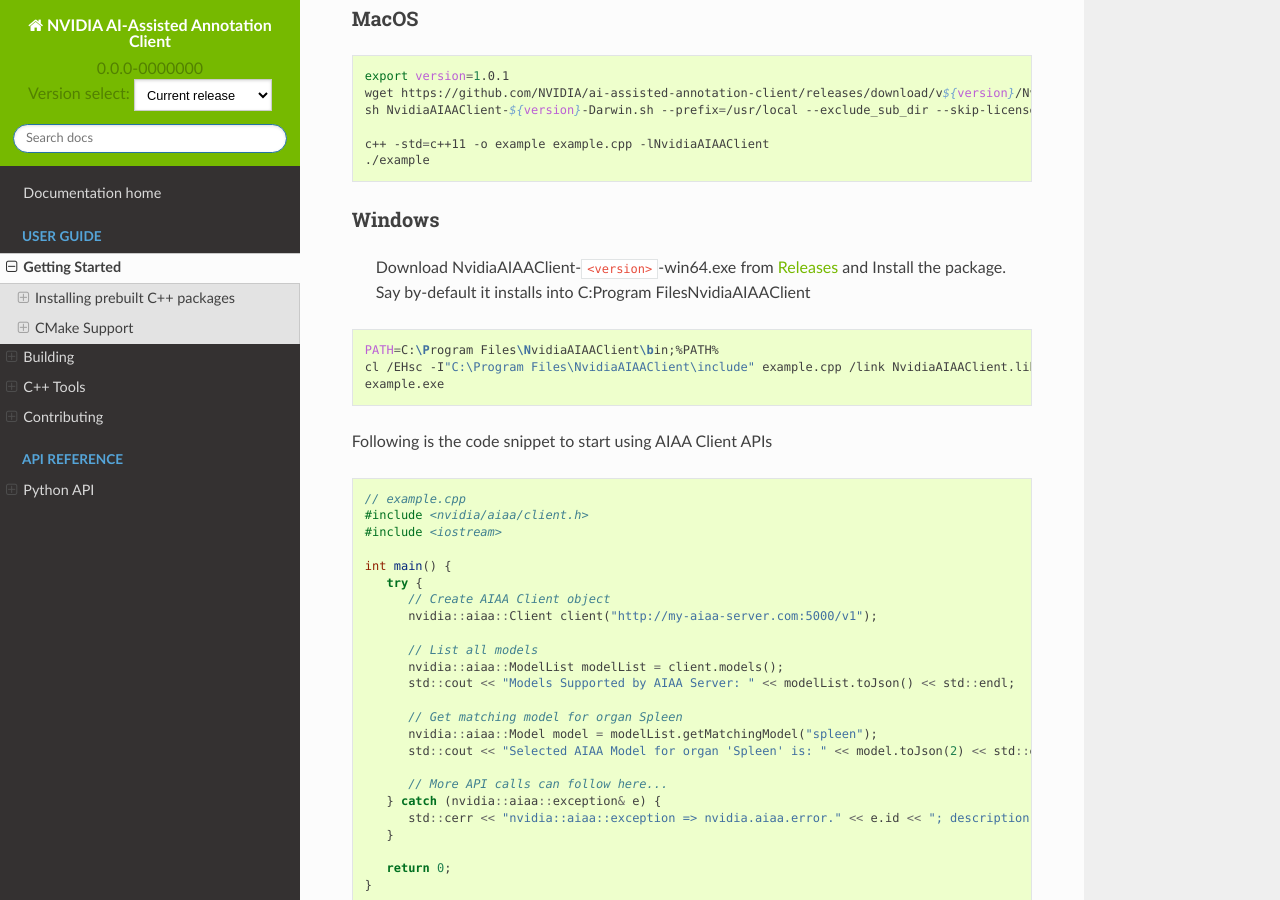
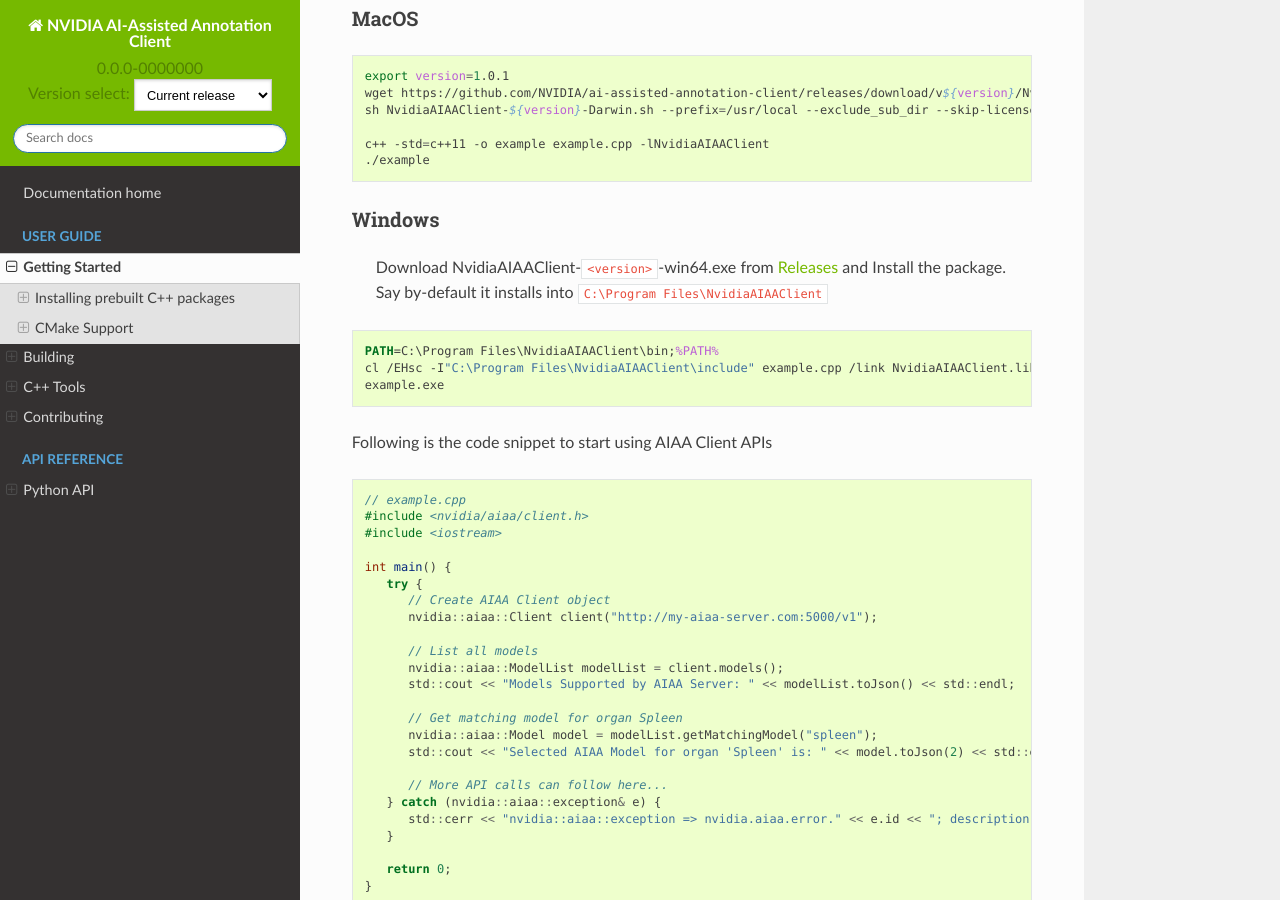
Before and after one commit to NVIDIA/ai-assisted-annotation-client, a Sphinx documentation site: the page built from docs/quickstart.rst, in a window 1280 px wide and 900 px high, scrolled down 702 px. Built offline with Sphinx 7.4.7 and the Read the Docs theme 2.0.0, drawn with Linux system fonts in a browser that asks for light colours; pages that are not in the unit, such as notebooks, are missing from menus.

Commit message:
Fix Windows path display (#27)
* Fix Windows path display

* Change code block from bash to batch

```diff
--- a/docs/quickstart.rst
+++ b/docs/quickstart.rst
@@ -70,9 +70,9 @@
 
 Windows
 ^^^^^^^
-   Download NvidiaAIAAClient-``<version>``-win64.exe from `Releases <https://github.com/NVIDIA/ai-assisted-annotation-client/releases>`_ and Install the package.  Say by-default it installs into C:\Program Files\NvidiaAIAAClient
+   Download NvidiaAIAAClient-``<version>``-win64.exe from `Releases <https://github.com/NVIDIA/ai-assisted-annotation-client/releases>`_ and Install the package.  Say by-default it installs into ``C:\Program Files\NvidiaAIAAClient``
 
-.. code-block:: bash
+.. code-block:: batch
 
    PATH=C:\Program Files\NvidiaAIAAClient\bin;%PATH%
    cl /EHsc -I"C:\Program Files\NvidiaAIAAClient\include" example.cpp /link NvidiaAIAAClient.lib /LIBPATH:"C:\Program Files\NvidiaAIAAClient\lib"
```
